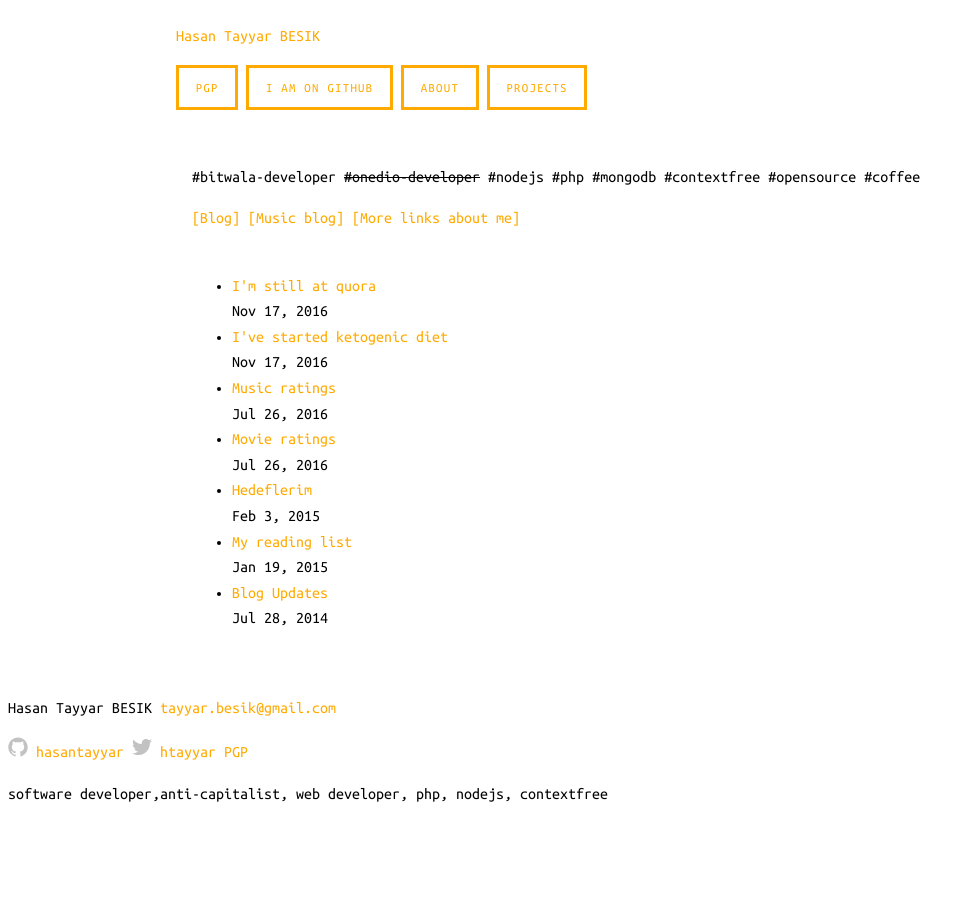
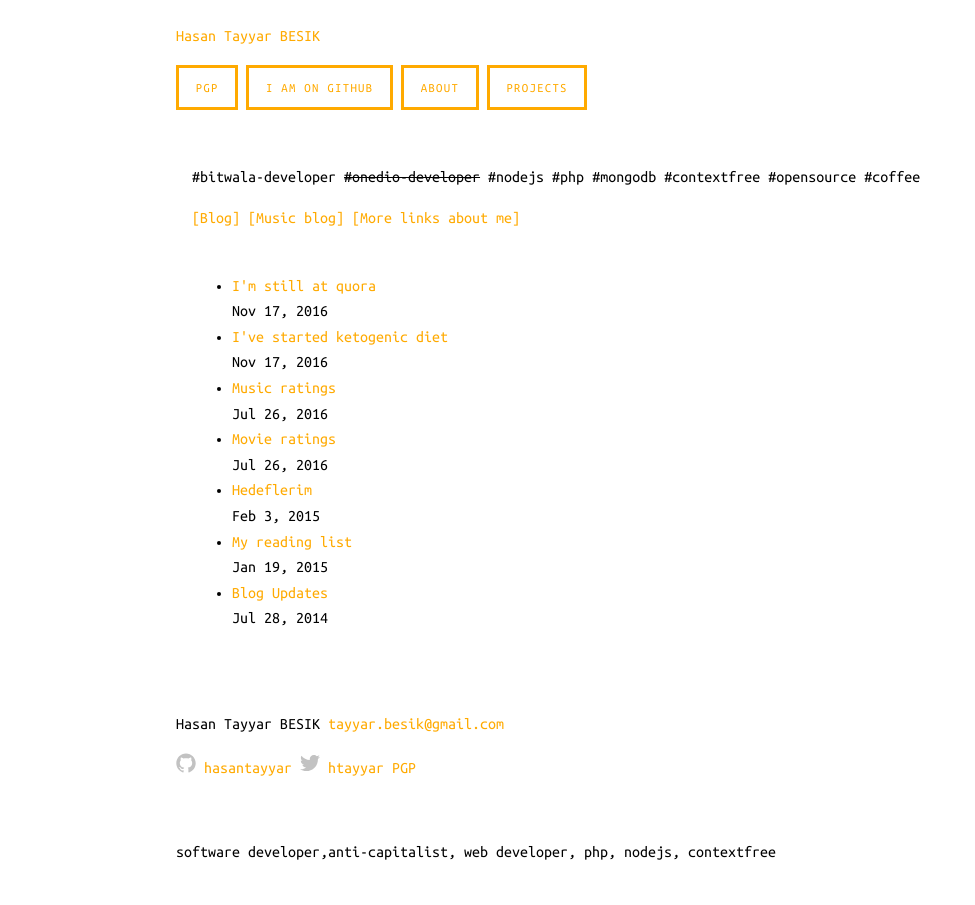
Before and after one commit to hasantayyar/hasantayyar.net, a Jekyll site: the page built from index.html, in a window 1280 px wide. Shown: the whole page, without its empty margins (0-975 px from the left). Built offline with Jekyll 4.4.1, drawn with Linux system fonts in a browser that asks for light colours; Markdown is read by kramdown in place of the engine named in the settings.

Commit message:
Update footer.html

```diff
--- a/_includes/footer.html
+++ b/_includes/footer.html
@@ -1,14 +1,10 @@
-<footer>
+<footer class="c">
 
-  <div>
-    <div class="footer-col-1 column">
       <p>
         <span>{{ site.title }}</span>
         <span><a href="mailto:{{ site.email }}">{{ site.email }}</a></span>
       </p>
-    </div>
 
-    <div class="footer-col-2 column">
       <p>
         {% if site.github_username %}
         <span>
@@ -59,13 +55,8 @@
         </span>
 
       </p>
-    </div>
-
-    <div class="footer-col-3 column">
+      <br />
       <p class="text">{{ site.description }}</p>
-    </div>
-
-  </div>
 
 </footer>
 
```
